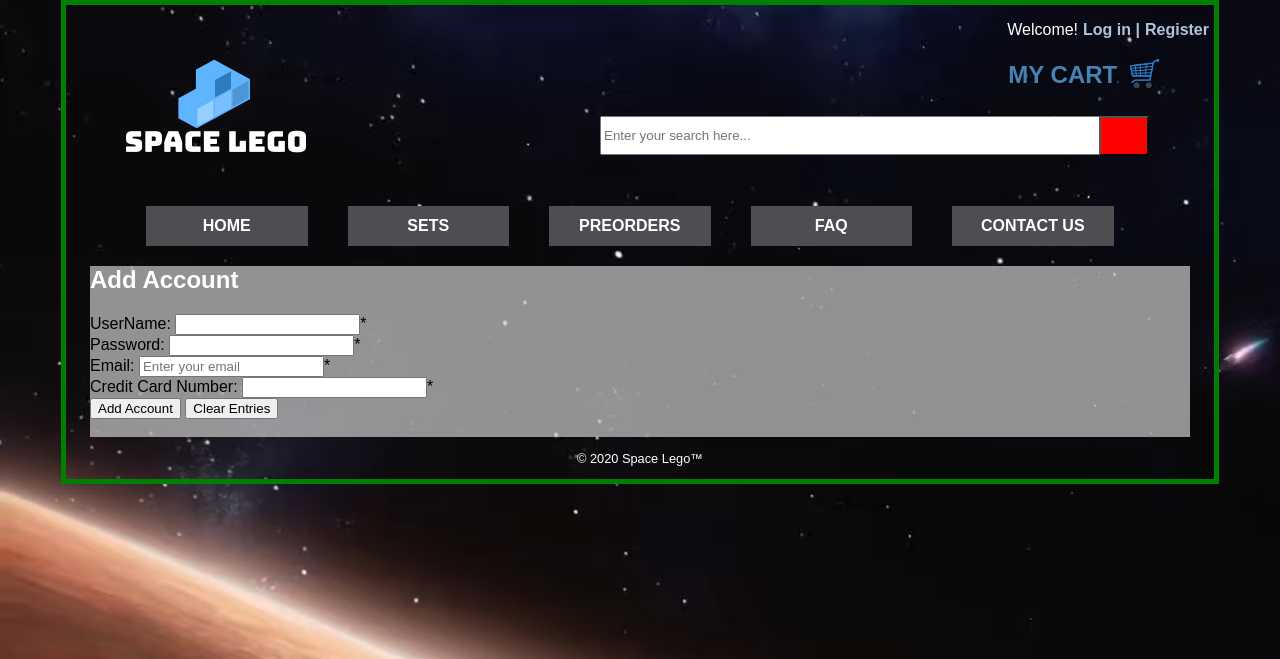
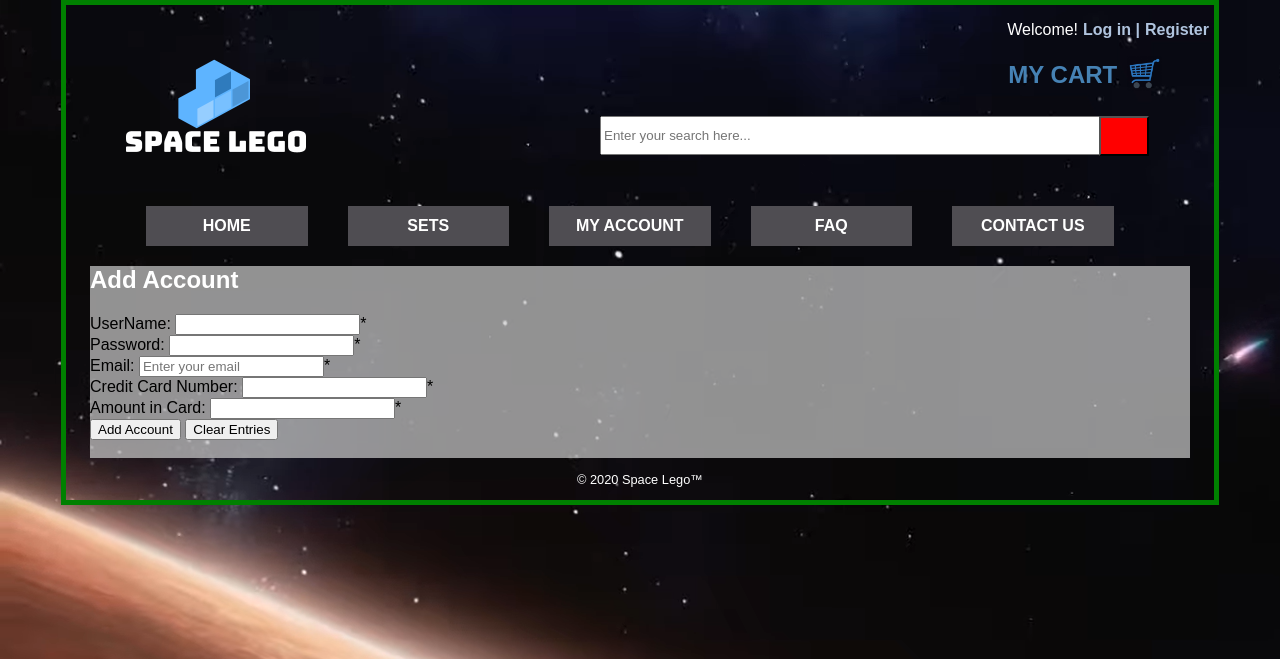
Before and after one commit to jsk56143/SpaceLego, a PHP site: page /addForm.php in a window 1280 px wide. Shown: the top 659 px of the page. Run offline with PHP 8.4, Linux system fonts and the light colour scheme.

Commit message:
required field for cc amount/changed preorder tab
addForm and addAccount

```diff
--- a/php/addForm.php
+++ b/php/addForm.php
@@ -42,7 +42,7 @@
 					</ul>
 				</li>
 
-				<li><a href="../html/Construction.html">PREORDERS</a></li>
+				<li><a href="accountPage.php">MY ACCOUNT</a></li>
 				<li><a href="faq.php">FAQ</a></li>
 				<li><a href="contact.php">CONTACT US</a></li>
 			</ul>
@@ -59,6 +59,8 @@
 			<input type="email" id="email" name="Email" placeholder="Enter your email" required><span id="error3">*</span><br>
             <label for="creditcardno" id="fourthLabel">Credit Card Number:</label>
             <input type="text" id="creditcardno" name="CreditCardNo" required><span id="error4">*</span><br>
+			<label for="creditcardamount" id="fifthLabel">Amount in Card: </label>
+			<input type="text" id="creditcardamount" name="Amount" required><span id="error5">*</span><br>
 			<input id="add" type="button" value="Add Account">
 			<input type="button" id="clearEntries" value="Clear Entries">
 		</form><br>
```
